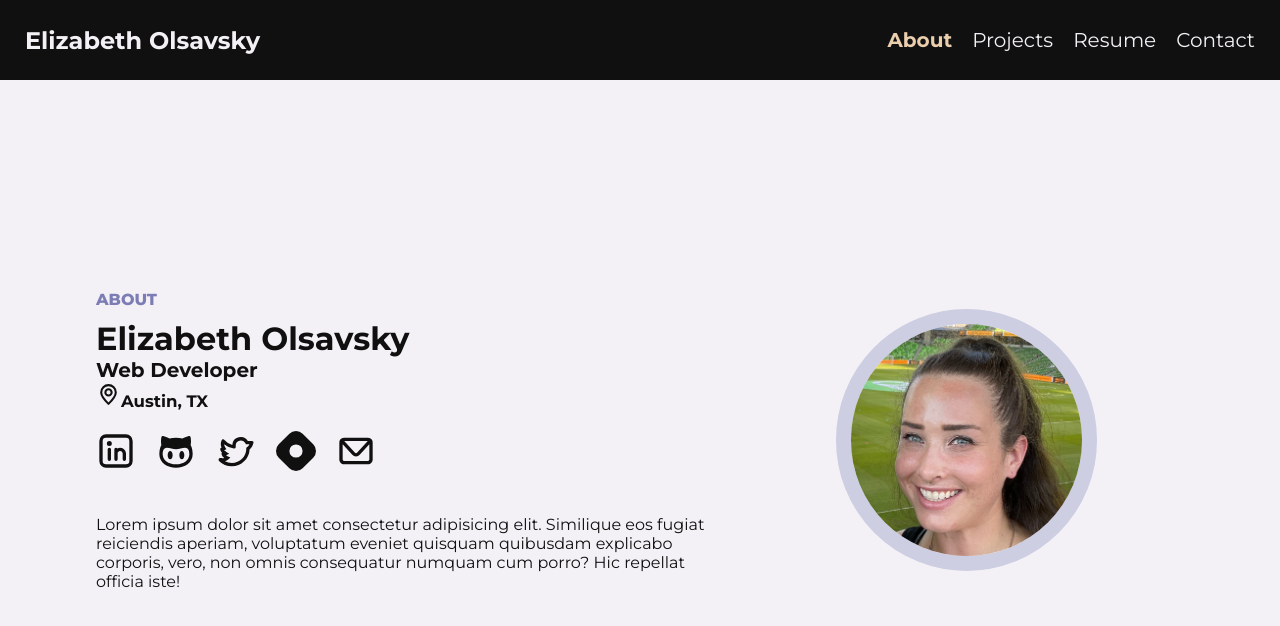
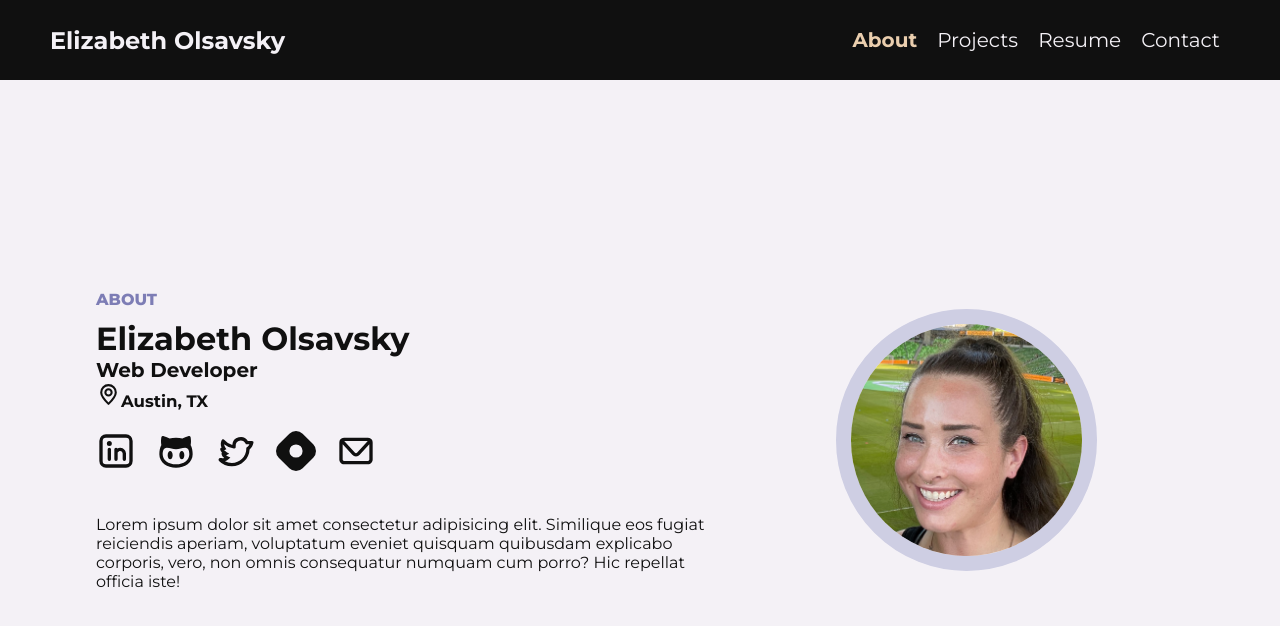
Before and after one commit to elizabetholsavsky/portfolio, a React (Create React App) app: page / in a window 1280 px wide. Shown: the top 626 px of the page. Built offline with nearby package versions, Linux system fonts and the light colour scheme.

Commit message:
style timeline

```diff
--- a/src/components/Nav/Nav.css
+++ b/src/components/Nav/Nav.css
@@ -14,7 +14,7 @@ header {
     width: 100%;
     position: sticky;
     top: 0;
-    padding: 10px 0 10px 0;
+    padding: 10px;
     display: flex;
     justify-content: space-between;
     margin-bottom: 0;
@@ -24,8 +24,9 @@ header {
 
 .nav-container {
     width: 100%;
-    max-width: 1250px;
+    max-width: 1200px;
     margin: 0 auto;
+    padding: 10px;
     display: flex;
     align-items: center;
     justify-content: space-between;
@@ -47,7 +48,6 @@ header {
 
 h1 {
     font-size: 1.5rem;
-    margin-left: 10px;
 }
 
 .nav-link {
--- a/src/components/ScrollContainer/Resume/Resume.css
+++ b/src/components/ScrollContainer/Resume/Resume.css
@@ -17,7 +17,7 @@
     font-size: 1rem;
     font-weight: bold;
     color: var(--text);
-    margin: 10px;
+    margin: 15px 0 10px 15px;
 }
 
 .download-button, .view-button {
@@ -54,7 +54,7 @@
     display: flex;
     justify-content: right;
     flex-wrap: wrap;
-    margin: 20px 20px 20px 0;
+    margin: 20px 0 20px 0;
 }
 
 .resume-button-container button div {
--- a/src/components/ScrollContainer/Resume/Timeline/Timeline.css
+++ b/src/components/ScrollContainer/Resume/Timeline/Timeline.css
@@ -30,7 +30,7 @@
     margin-bottom: 0;
 }
 
-.timeline-item:nth-child(odd) {
+.timeline-item:nth-child(odd):not(.timeline-bullets) {
     padding-right: calc(50% + 40px);
     text-align: right;
 }
@@ -90,6 +90,10 @@
 
 .timeline-dot:last-of-type {
     background-color: var(--action);
+}
+
+.timeline-bullets {
+    text-align: left;
 }
 
 @media(max-width: 800px) {
--- a/src/components/ScrollContainer/Resume/Timeline/Timeline.js
+++ b/src/components/ScrollContainer/Resume/Timeline/Timeline.js
@@ -33,8 +33,10 @@ const Timeline = () => {
                             <h4>Full Stack Web Development Certificate</h4>
                             <h5>UT Austin Boot Camps</h5>
                             <h6>Jan. 2023 - Jul. 2023</h6>
+                                <div className="timeline-bullets">
                                     <p>● collaborative teamwork</p>
                                     <p>● git version control</p>
+                                </div>
                         </div>
                     </div>
 
@@ -46,8 +48,11 @@ const Timeline = () => {
                             <h4>Classroom Educator</h4>
                             <h5>Del Valle ISD</h5>
                             <h6>Aug. 2015 - Aug. 2023</h6>
+                                <div>
                                     <p>● leadership & mentorship roles</p>
                                     <p>● Google Certified Educator</p>
+                                </div>
+
                         </div>
                     </div>
 
@@ -59,6 +64,10 @@ const Timeline = () => {
                             <h4>Master of Science in Curriculum & Instruction</h4>
                             <h5>Youngstown State University</h5>
                             <h6>Aug. 2012 - Aug. 2014</h6>
+                                <div>
+                                    <p>● 4.0 GPA</p>
+                                    <p>● graduate assistant</p>
+                                </div>
                         </div>
                     </div>
 
@@ -69,8 +78,10 @@ const Timeline = () => {
                             <h4>Graduate Assistant</h4>
                             <h5>Youngstown State University</h5>
                             <h6>Aug. 2012 - Aug. 2014</h6>
+                                <div>
                                     <p>● academic and action research</p>
                                     <p>● public speaking</p>
+                                </div>
                         </div>
                     </div>
 
@@ -80,7 +91,11 @@ const Timeline = () => {
                         <div className="timeline-content">
                             <h4>Bachelor of Science in Early Childhood Education</h4>
                             <h5>Cleveland State University</h5>
-                            <p>● academic and action research</p>
+                            <div>
+                                <p>● summa cum laude</p>
+                                <p>● Outstanding Student Teacher Award</p>
+                            </div>
+
                         </div>
                         <div className="timeline-dot"><a href="#resume"><SvgUp title="Scroll to top of timeline"/></a></div>
                     </div>
```
Lines whose indentation alone changed are shown as unchanged.
